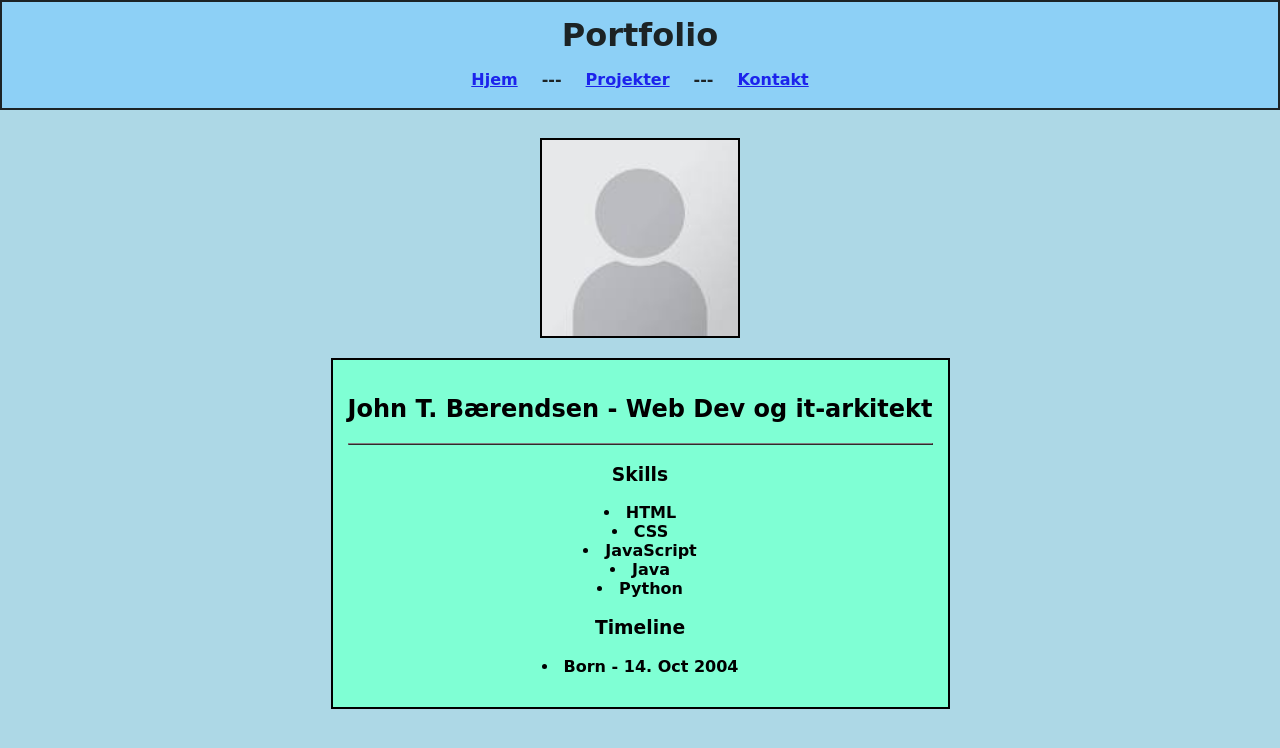
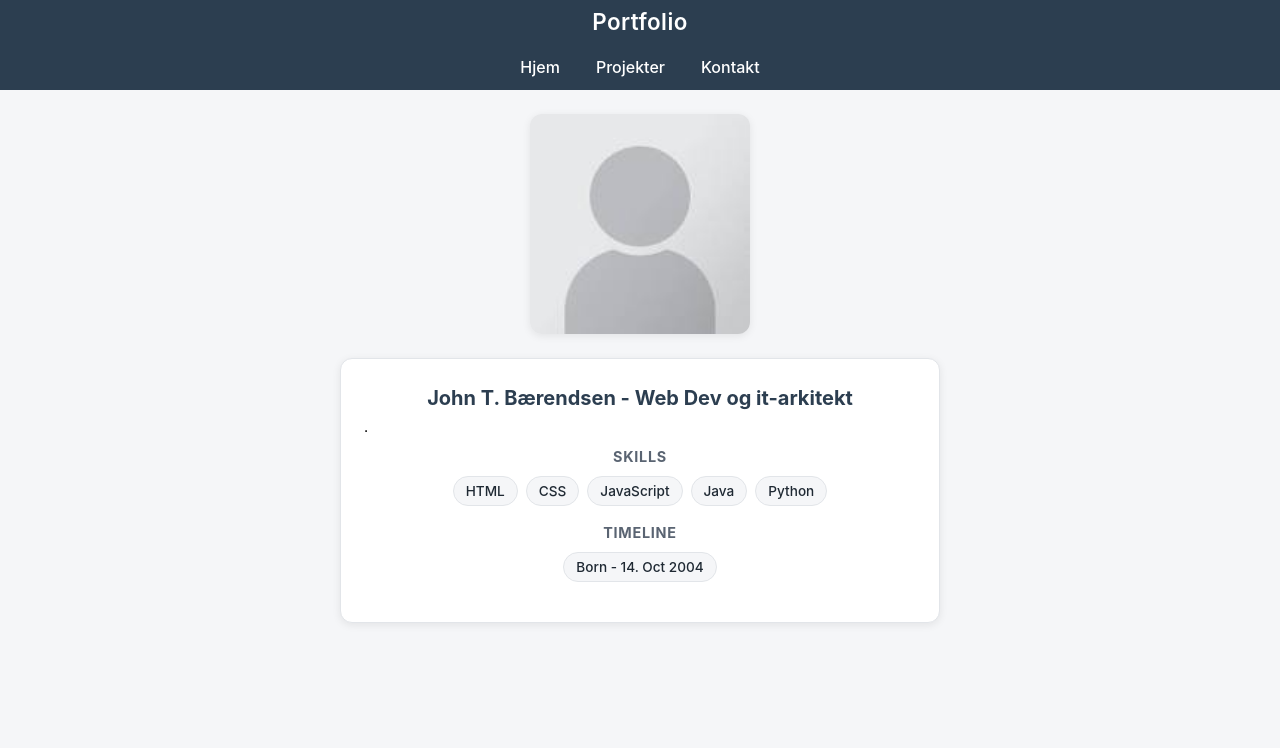
Before and after one commit to JohnTB12/portfolio, a plain HTML site: page index.html in a window 1280 px wide. Drawn offline with Linux system fonts and the light colour scheme.

Commit message:
Redesigned portfolio to look more sleek, professional and modern, fixed content outside <body>, <ul> nested in <h3>, and removed empty <a> nav separators. Replaced Comic Sans typo with system sans-serif stack; added <main> to all pages.

```diff
--- a/index.html
+++ b/index.html
@@ -12,13 +12,12 @@
     <h1>Portfolio</h1>
     <nav class="site-nav">
         <a href="index.html">Hjem</a>
-        <a>---</a>
         <a href="Projekter.html">Projekter</a>
-        <a>---</a>
         <a href="Kontakt.html">Kontakt</a>
     </nav>
 </header>
 
+<main>
     <img class="placeholder" src="img/placeholder.jpg" alt="placeholder image">
 
     <div class="content-box">
@@ -37,6 +36,7 @@
             <li>Born - 14. Oct 2004</li>
         </ul>
     </div>
+</main>
 
 </body>
 </html>
--- a/styles.css
+++ b/styles.css
@@ -1,89 +1,193 @@
+:root {
+    --color-bg: #f5f6f8;
+    --color-surface: #ffffff;
+    --color-primary: #2c3e50;
+    --color-accent: #3b82f6;
+    --color-text: #1f2933;
+    --color-text-muted: #5a6472;
+    --color-border: #e2e5e9;
+    --radius: 12px;
+    --shadow: 0 2px 8px rgba(0, 0, 0, 0.08);
+    --font-base: -apple-system, BlinkMacSystemFont, "Segoe UI", Roboto, Helvetica, Arial, sans-serif;
+}
+
 *, *::before, *::after {
     box-sizing: border-box;
 }
 
 body {
-    /*border: black solid 2px;
-    margin: 0 25%;*/
-    font-family: "Comic ", cursive;
-    background-color: lightblue;
+    margin: 0;
+    font-family: var(--font-base);
+    background-color: var(--color-bg);
+    color: var(--color-text);
     text-align: center;
+    line-height: 1.5;
 }
 
 .site-header {
-    background-color: lightskyblue;
-    opacity: 84%;
-    border: 2px solid black;
-    /*border-bottom-left-radius: 25px;
-    border-bottom-right-radius: 25px;*/
+    background-color: var(--color-primary);
+    color: #fff;
     width: 100%;
-    padding: 12px 0;
-    font-weight: bold;
+    padding: 16px 0;
 }
 
 .site-header h1 {
     margin: 0 0 10px;
+    font-size: 1.4rem;
+    font-weight: 600;
+    letter-spacing: 0.02em;
 }
 
 .site-nav {
     display: flex;
     flex-direction: column;
     align-items: center;
-    gap: 8px;
+    gap: 4px;
 }
 
 .site-nav a {
-    padding: 6px 10px;
+    color: #fff;
+    text-decoration: none;
+    padding: 6px 14px;
+    border-radius: 6px;
+    font-weight: 500;
+    transition: background-color 0.15s ease;
+}
+
+.site-nav a:hover,
+.site-nav a:focus-visible {
+    background-color: rgba(255, 255, 255, 0.15);
 }
 
 .content-box {
-    background-color: aquamarine;
-    border: 2px solid black;
-    /*border-radius: 30px;*/
-    width: fit-content;
-    max-width: 92%;
-    margin: 20px auto;
-    padding: 15px;
-    /* display: flex; */
+    background-color: var(--color-surface);
+    border: 1px solid var(--color-border);
+    border-radius: var(--radius);
+    box-shadow: var(--shadow);
+    width: min(92%, 600px);
+    margin: 24px auto;
+    padding: 24px;
 }
 
-.content-box table {
-    width: 100%;
-    /* display: flex; */
+.content-box h2 {
+    margin-top: 0;
+    font-size: 1.25rem;
+    color: var(--color-primary);
+}
+
+.content-box h3 {
+    font-size: 0.9rem;
+    color: var(--color-text-muted);
+    text-transform: uppercase;
+    letter-spacing: 0.05em;
+    margin-bottom: 8px;
 }
 
 .placeholder {
     display: block;
     width: 100%;
-    max-width: 200px;
+    max-width: 220px;
     height: auto;
-    margin: 20px auto 0;
-    border: 2px solid black;
-    /*border-radius: 30px;*/
+    margin: 24px auto 0;
+    border-radius: var(--radius);
+    box-shadow: var(--shadow);
 }
 
-.skills {
-    text-align: center;
-    list-style-position: inside;
-    font-weight: bolder;
+.skills,
+.timeline {
+    list-style: none;
     padding: 0;
+    margin: 0 0 16px;
+    display: flex;
+    flex-wrap: wrap;
+    justify-content: center;
+    gap: 8px;
 }
 
-.timeline {
-    text-align: center;
-    list-style-position: inside;
-    font-weight: bolder;
-    padding: 0;
+.skills li,
+.timeline li {
+    background-color: var(--color-bg);
+    border: 1px solid var(--color-border);
+    border-radius: 999px;
+    padding: 4px 12px;
+    font-size: 0.85rem;
+    font-weight: 500;
 }
+
 .form {
     display: flex;
     flex-direction: column;
-    align-items: center;
-    gap: 8px;
-    width: 100%;
-    border: 1px solid black;
-    /*border-radius: 30px;*/
+    align-items: stretch;
+    gap: 12px;
+    width: min(92%, 400px);
+    margin: 24px auto;
+    background-color: var(--color-surface);
+    border: 1px solid var(--color-border);
+    border-radius: var(--radius);
+    box-shadow: var(--shadow);
+    padding: 24px;
+    text-align: left;
+}
+
+.form label {
+    font-size: 0.85rem;
+    font-weight: 600;
+    color: var(--color-text-muted);
+}
+
+.form input[type="text"] {
+    padding: 8px 10px;
+    border: 1px solid var(--color-border);
+    border-radius: 6px;
+    font-size: 1rem;
+    font-family: inherit;
+}
+
+.form input[type="text"]:focus {
+    outline: 2px solid var(--color-accent);
+    outline-offset: 1px;
+}
+
+.form input[type="submit"] {
+    margin-top: 8px;
     padding: 10px;
+    border: none;
+    border-radius: 6px;
+    background-color: var(--color-accent);
+    color: #fff;
+    font-weight: 600;
+    cursor: pointer;
+}
+
+.form input[type="submit"]:hover {
+    background-color: #2f6fd6;
+}
+
+.projects-list {
+    list-style: none;
+    padding: 0;
+    display: flex;
+    flex-direction: column;
+    gap: 12px;
+    width: min(92%, 400px);
+    margin: 24px auto;
+}
+
+.projects-list a {
+    display: block;
+    background-color: var(--color-surface);
+    border: 1px solid var(--color-border);
+    border-radius: var(--radius);
+    box-shadow: var(--shadow);
+    padding: 14px;
+    text-decoration: none;
+    color: var(--color-primary);
+    font-weight: 600;
+    transition: border-color 0.15s ease;
+}
+
+.projects-list a:hover {
+    border-color: var(--color-accent);
 }
 
 @media (min-width: 600px) {
@@ -91,7 +195,7 @@ body {
         position: fixed;
         top: 0;
         left: 0;
-        height: 110px;
+        height: 90px;
         display: flex;
         flex-direction: column;
         justify-content: center;
@@ -100,10 +204,10 @@ body {
     .site-nav {
         flex-direction: row;
         justify-content: center;
-        gap: 4px;
+        gap: 8px;
     }
 
     body {
-        padding-top: 110px;
+        padding-top: 90px;
     }
 }
```
Also changed, not shown: Kontakt.html (+4 -3 lines), Projekter.html (+10 -18 lines). Lines whose indentation alone changed are shown as unchanged.
